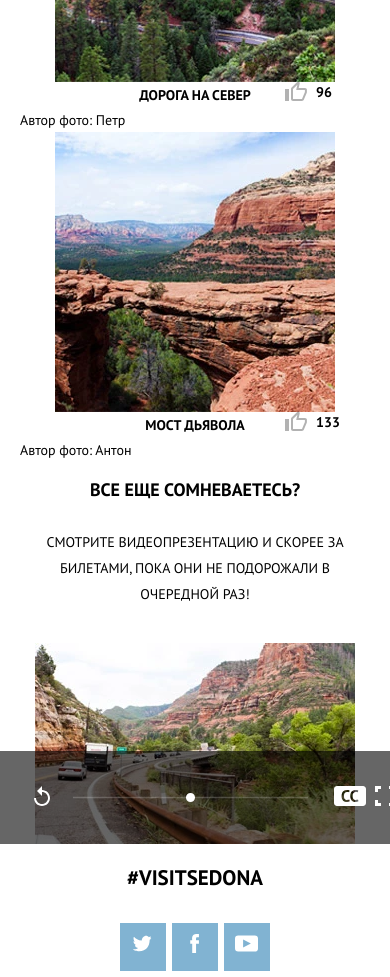
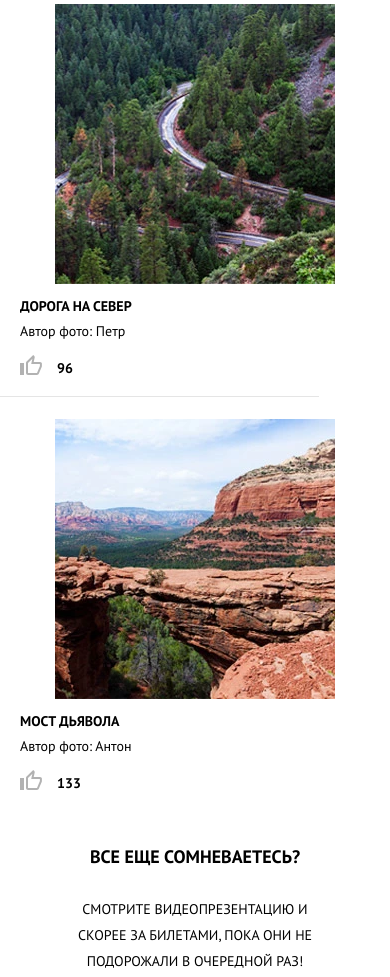
Before and after one commit to tmp42/1396267-sedona-22, a website: page source/photogallery.html in a window 390 px wide. Shown: the part 1000-1977 px from the top of the page. Drawn offline with nearby package versions, Linux system fonts and the light colour scheme; files that its build step writes are made by us from their sources.

```diff
--- a/source/photogallery.html
+++ b/source/photogallery.html
@@ -13,12 +13,12 @@
     <div class="main-nav__wrapper">
       <ul class="main-nav__list">
         <li class="main-nav__item">
-          <a class="main-nav__link main-nav__link--active">
+          <a class="main-nav__link" href="index.html">
             Главная
           </a>
         </li>
         <li class="main-nav__item">
-          <a class="main-nav__link" href="photogallery.html">
+          <a class="main-nav__link main-nav__link--active">
             Фото и видео
           </a>
         </li>
--- a/source/sass/blocks/copyright.scss
+++ b/source/sass/blocks/copyright.scss
@@ -8,6 +8,22 @@
   }
 }
 
+.copyright__link {
+  &:hover {
+    svg {
+      fill: $blue-800;
+    }
+  }
+
+  &:active {
+    opacity: 0.3;
+
+    svg {
+      fill: $color-black;
+    }
+  }
+}
+
 .copyright__text {
   margin-top: 4px;
   margin-right: 12px;
--- a/source/sass/blocks/gallery-card.scss
+++ b/source/sass/blocks/gallery-card.scss
@@ -1,3 +1,19 @@
+.gallery-card {
+  &::after {
+    content: "";
+    position: absolute;
+    top: -23px;
+    left: -21px;
+    width: 320px;
+    height: 1px;
+    background-color: $grey-400;
+
+    @media (min-width: $tablet) {
+      display: none;
+    }
+  }
+}
+
 .gallery-card__name {
   font-size: 14px;
   line-height: 24px;
@@ -14,11 +30,16 @@
 }
 
 .gallery-card__content {
+  display: block;
+  text-align: left;
+  margin-top: 9px;
+
   @media (min-width: $tablet) {
     display: flex;
     justify-content: space-between;
     background-color: $grey-300;
     padding: 14px 21px 16px;
+    margin-top: 0;
   }
 
   @media (min-width: $desktop) {
@@ -32,7 +53,9 @@
 }
 
 .gallery-card__action {
-  position: absolute;
-  right: 21px;
-  bottom: 28px;
+  @media (min-width: $tablet) {
+    position: absolute;
+    right: 21px;
+    bottom: 28px;
+  }
 }
--- a/source/sass/blocks/gallery.scss
+++ b/source/sass/blocks/gallery.scss
@@ -1,3 +1,11 @@
+.gallery {
+  margin-bottom: 49px;
+
+  @media (min-width: $tablet) {
+    margin-bottom: 0;
+  }
+}
+
 .gallery__list {
   padding: 0;
   margin: 0 auto;
@@ -20,6 +28,11 @@
 
 .gallery__item {
   position: relative;
+  margin-bottom: 39px;
+
+  @media (min-width: $tablet) {
+    margin-bottom: 0;
+  }
 
   &:nth-child(1) {
     @media (min-width: $tablet) {
--- a/source/sass/blocks/lead.scss
+++ b/source/sass/blocks/lead.scss
@@ -14,6 +14,9 @@
   }
 
   &--photogallery {
+    margin-top: 32px;
+    margin-bottom: 50px;
+
     @media (min-width: $tablet) {
       max-width: 435px;
       margin-top: 65px;
@@ -27,6 +30,9 @@
   }
 
   &--video {
+    max-width: 270px;
+    margin-bottom: 29px;
+
     @media (min-width: $tablet) {
       margin-top: 57px;
       max-width: 445px;
--- a/source/sass/blocks/like-btn.scss
+++ b/source/sass/blocks/like-btn.scss
@@ -1,13 +1,25 @@
 .like-btn {
-  width: 64px;
+  margin-top: 11px;
+  width: 75px;
   display: flex;
+
+  @media (min-width: $tablet) {
+    width: 64px;
+    margin-top: 0;
+  }
 }
 
 .like-btn__count {
   font-size: 14px;
   line-height: 24px;
   font-weight: 700;
-  margin-left: 9px;
+  margin-top: 2px;
+  margin-left: 15px;
+
+  @media (min-width: $tablet) {
+    margin-top: 0;
+    margin-left: 9px;
+  }
 }
 
 .like-btn__ico {
--- a/source/sass/blocks/social.scss
+++ b/source/sass/blocks/social.scss
@@ -16,6 +16,18 @@
   &:last-child {
     margin-right: 0;
   }
+
+  &:hover {
+    background-color: $blue-600;
+  }
+
+  &:active {
+    background-color: $blue-700;
+
+    svg {
+      opacity: 0.3;
+    }
+  }
 }
 
 .social__link svg {
--- a/source/sass/blocks/video-player.scss
+++ b/source/sass/blocks/video-player.scss
@@ -8,19 +8,22 @@
 }
 
 .video-player__control {
+  position: relative;
+  background-color: $grey-300;
+  display: flex;
+  justify-content: space-between;
+  padding: 21px 0;
+
+  @media (min-width: $tablet) {
+    padding: 0;
+    max-width: 648px;
     position: absolute;
     bottom: 0;
-  max-width: 800px;
     width: 100%;
     left: 50%;
     transform: translateX(-50%);
-  display: flex;
-  justify-content: space-between;
     background-color: rgba($color-black, 0.6);
     height: 93px;
-
-  @media (min-width: $tablet) {
-    max-width: 648px;
   }
 
   @media (min-width: $desktop) {
@@ -31,10 +34,44 @@
 .video-player__button {
   background: none;
   border: none;
+  margin-left: 31px;
+
+  @media (min-width: $tablet) {
     margin-left: 20px;
+  }
 
   & svg {
+    fill: $blue-500;
+
+    @media (min-width: $tablet) {
       fill: $white-100;
+    }
+  }
+
+  &:hover {
+    cursor: pointer;
+
+    svg {
+      fill: $black-200;
+
+      @media (min-width: $tablet) {
+        fill: $white-100;
+        opacity: 0.6;
+      }
+    }
+  }
+
+  &:active {
+    opacity: 0.3;
+
+    svg {
+      fill: $black-200;
+
+      @media (min-width: $tablet) {
+        fill: $white-100;
+        opacity: 0.3;
+      }
+    }
   }
 
   &--fullscreen {
@@ -42,13 +79,22 @@
   }
 
   &--cc {
-    margin-right: -29px;
+    margin-left: auto;
+    margin-right: -17px;
+
+    @media (min-width: $tablet) {
+      margin-right: -8px;
+    }
   }
 }
 
 .video-player__scale {
+  margin-top: 5px;
+
+  @media (min-width: $tablet) {
     margin-top: 30px;
     margin-left: 9px;
+  }
 }
 
 .video-player__scale svg {
@@ -58,16 +104,37 @@
   @media (min-width: $tablet) {
     width: 389px;
   }
+
+  @media (min-width: $tablet) {
+    width: auto;
+  }
 }
 
 .video-player__progress-bar {
+  position: absolute;
+  bottom: 65px;
+  background-color: rgba($color-black, 0.6);
+  left: 20px;
+  width: 280px;
+  height: 44px;
+
+  @media (min-width: $tablet) {
+    background-color: transparent;
+    height: auto;
     display: flex;
     flex-direction: column;
     position: relative;
+    bottom: 0;
+  }
 }
 
 .video-player__progress-toggle {
   position: absolute;
+  bottom: 9px;
+  left: 57px;
+
+  @media (min-width: $tablet) {
     bottom: 33px;
     left: 121px;
   }
+}
--- a/source/sass/blocks/video.scss
+++ b/source/sass/blocks/video.scss
@@ -1,7 +1,10 @@
 .video {
+  margin-bottom: 78px;
+
   @media (min-width: $tablet) {
     margin-bottom: 70px;
   }
+
   @media (min-width: $desktop) {
     margin-bottom: 113px;
   }
--- a/source/sass/variables.scss
+++ b/source/sass/variables.scss
@@ -2,9 +2,13 @@
 $blue-200: #669ec0;
 $blue-300: #4c94be;
 $blue-400: #5496bd;
+$blue-500: #5c6870;
+$blue-600: #669ec0;
+$blue-700: #5496bd;
+$blue-800: #81b3d2;
 
 $color-black: #000000;
-
+$black-200: #333333;
 $white-100: #ffffff;
 
 $grey-100: #eeeeee;
```
Also changed, not shown: source/reviews.html (+2 -2 lines). Lines whose indentation alone changed are shown as unchanged.
